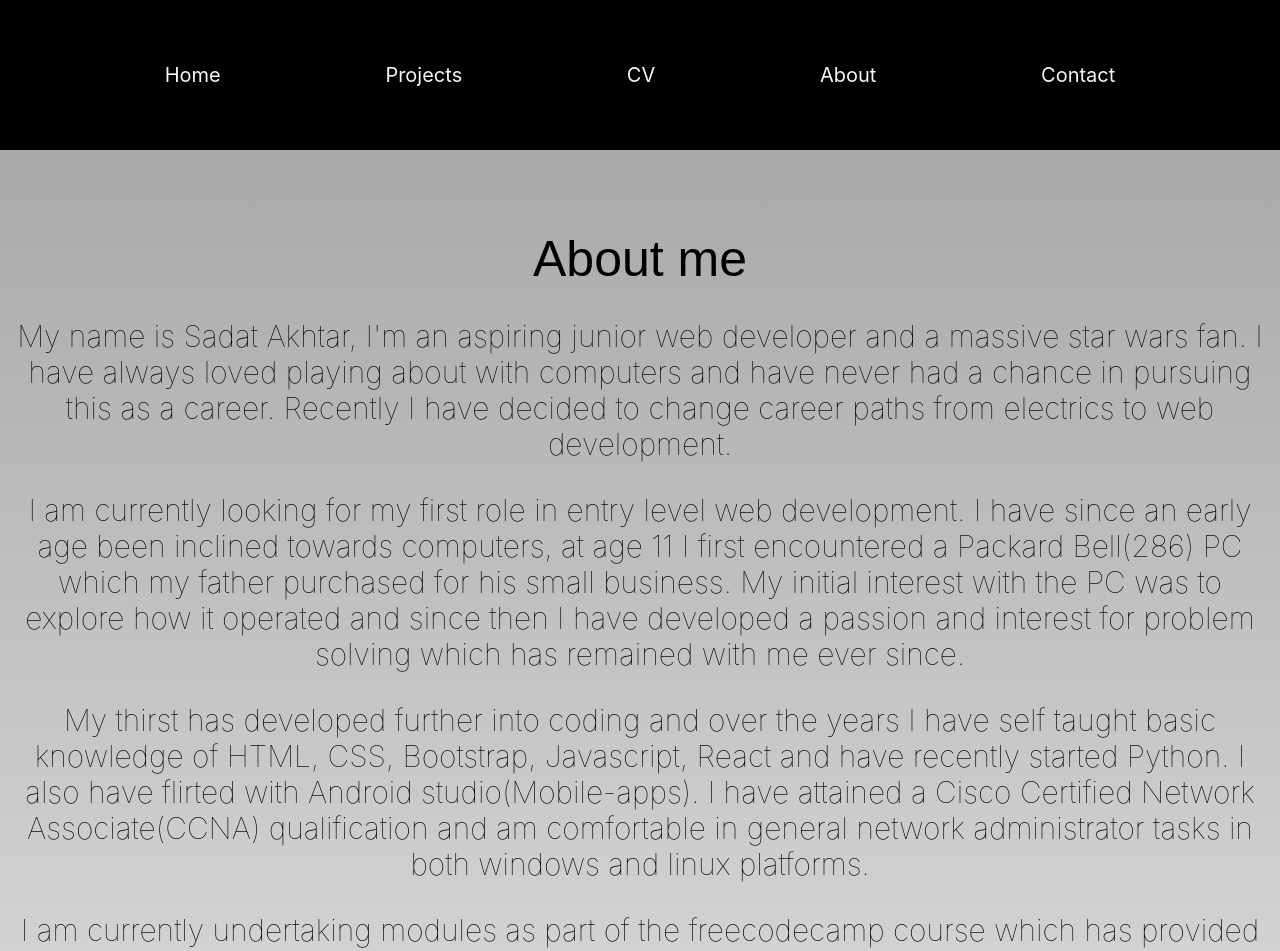
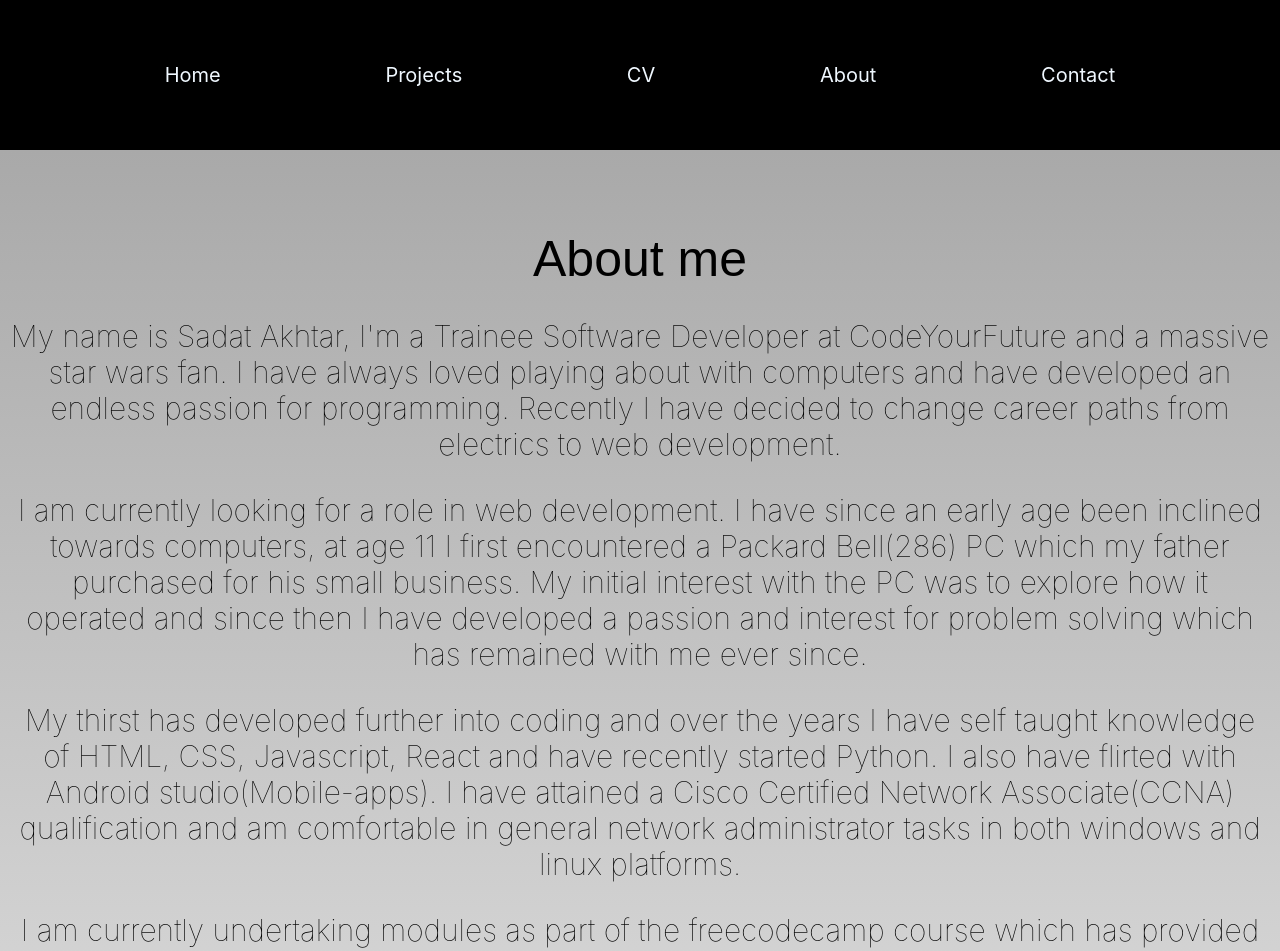
Before and after one commit to sadatakhtar/myportfolio-app, a React (Create React App) app: page /Components/About in a window 1280 px wide. Shown: the top 951 px of the page. Built offline with nearby package versions, Linux system fonts and the light colour scheme.

Commit message:
changed to trainee web developer, altered main page and about page

```diff
--- a/src/Components/About.js
+++ b/src/Components/About.js
@@ -6,13 +6,13 @@ function About(){
         <div id="main-div">
         <h1>About me</h1>
         <p id="about-p1">
-        My name is Sadat Akhtar, I'm an aspiring junior web developer and
-        a massive star wars fan. I have always loved playing about with computers and have never
-        had a chance in pursuing this as a career. Recently I have decided to change career paths
-        from  electrics to web development.
+        My name is Sadat Akhtar, I'm a Trainee Software Developer at CodeYourFuture and
+        a massive star wars fan. I have always loved playing about with computers and have
+        developed an endless passion for programming. Recently I have decided to change career
+        paths from electrics to web development.
         </p>
         <p id="about-p2">
-        I am currently looking for my first role in entry level web development.
+        I am currently looking for a role in web development.
         I have since an early age been inclined towards computers, at age 11 I first encountered
         a Packard Bell(286) PC which my father purchased for his small business.
         My initial interest with the PC was to explore how it operated and since
@@ -21,9 +21,9 @@ function About(){
         </p>
         <p id="about-p3">
         My thirst has developed further into coding and over the years I have self
-        taught basic knowledge of HTML, CSS, Bootstrap, Javascript, React and have recently started Python.
-        I also have flirted with Android studio(Mobile-apps). I have attained a Cisco Certified Network
-        Associate(CCNA) qualification and am comfortable in general network administrator tasks
+        taught knowledge of HTML, CSS, Javascript, React and have recently
+        started Python. I also have flirted with Android studio(Mobile-apps). I have attained a
+        Cisco Certified Network Associate(CCNA) qualification and am comfortable in general network administrator tasks
         in both windows and linux platforms.
         </p>
         <p id="about-p4">
--- a/src/Components/Contact.js
+++ b/src/Components/Contact.js
@@ -8,8 +8,9 @@ import Thanks from './Thanks';
 function Contact(){
     return (
         <div id="main-div">
-        <h1>Contact Page</h1>
-        <p><img id="contactpic" src={email} alt="email" height="50px" width="50px" /></p>
+            <h1>Contact Page</h1>
+            <p><img id="contactpic" src={email} alt="email" height="50px" width="50px" /></p>
+
         <form name="emailform" method="POST">
         <input type="hidden" name="form-name" value="contact" />
             <p>
--- a/src/Components/Main.js
+++ b/src/Components/Main.js
@@ -8,7 +8,7 @@ function Main(){
         <div id="main-div">
         <h1>Sadat Akhtar</h1>
         <p><img src={programmer} alt="coding" height="50px" width="50px" /></p>
-        <p id="main-p">Aspiring Junior Web Developer<br />
+        <p id="main-p">Trainee Web Developer at CodeYourFuture<br />
          Passionate about coding</p>
         <p id="skills">HTML | CSS | JavaScript | React | NodeJS | Python</p>
         <Icon />
```
